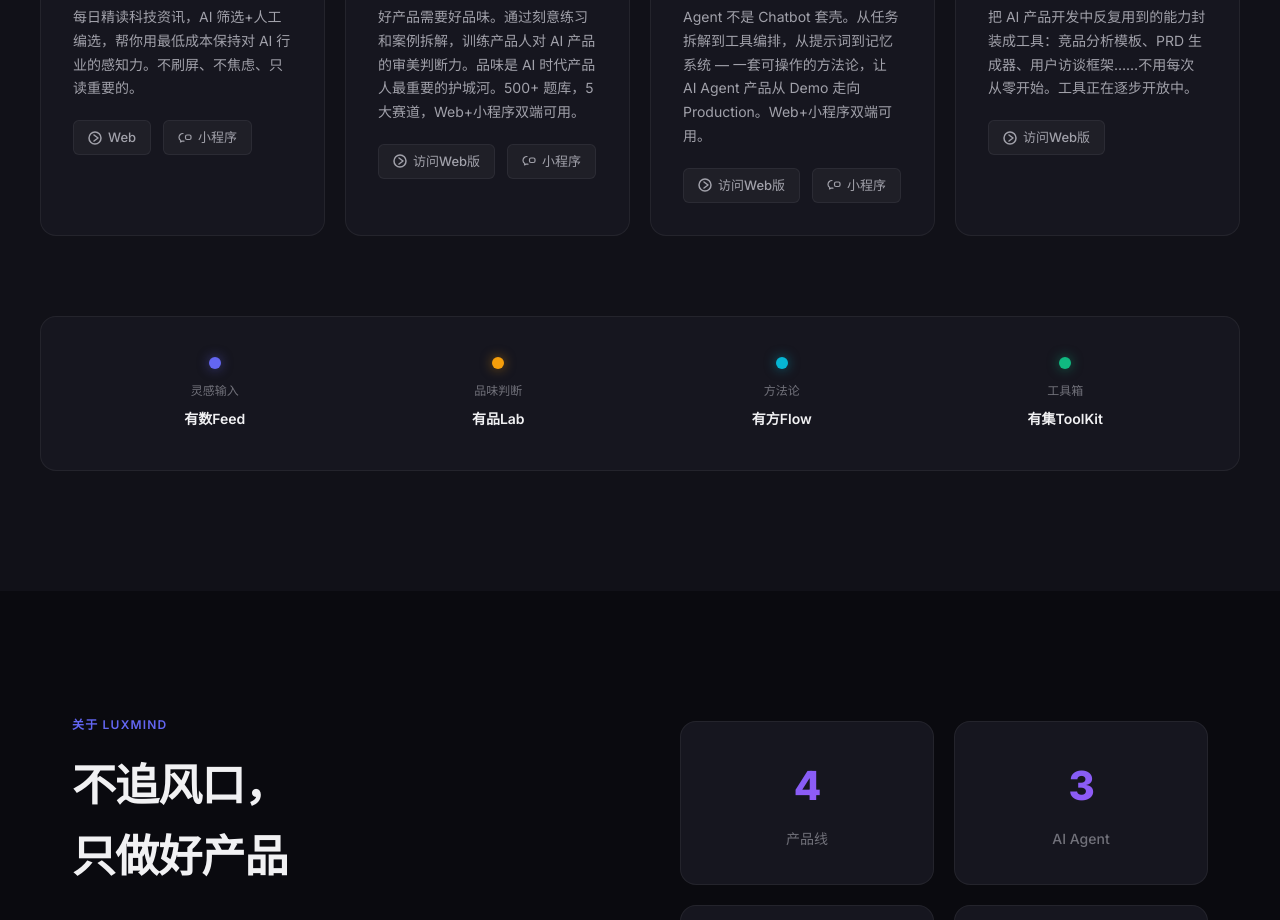
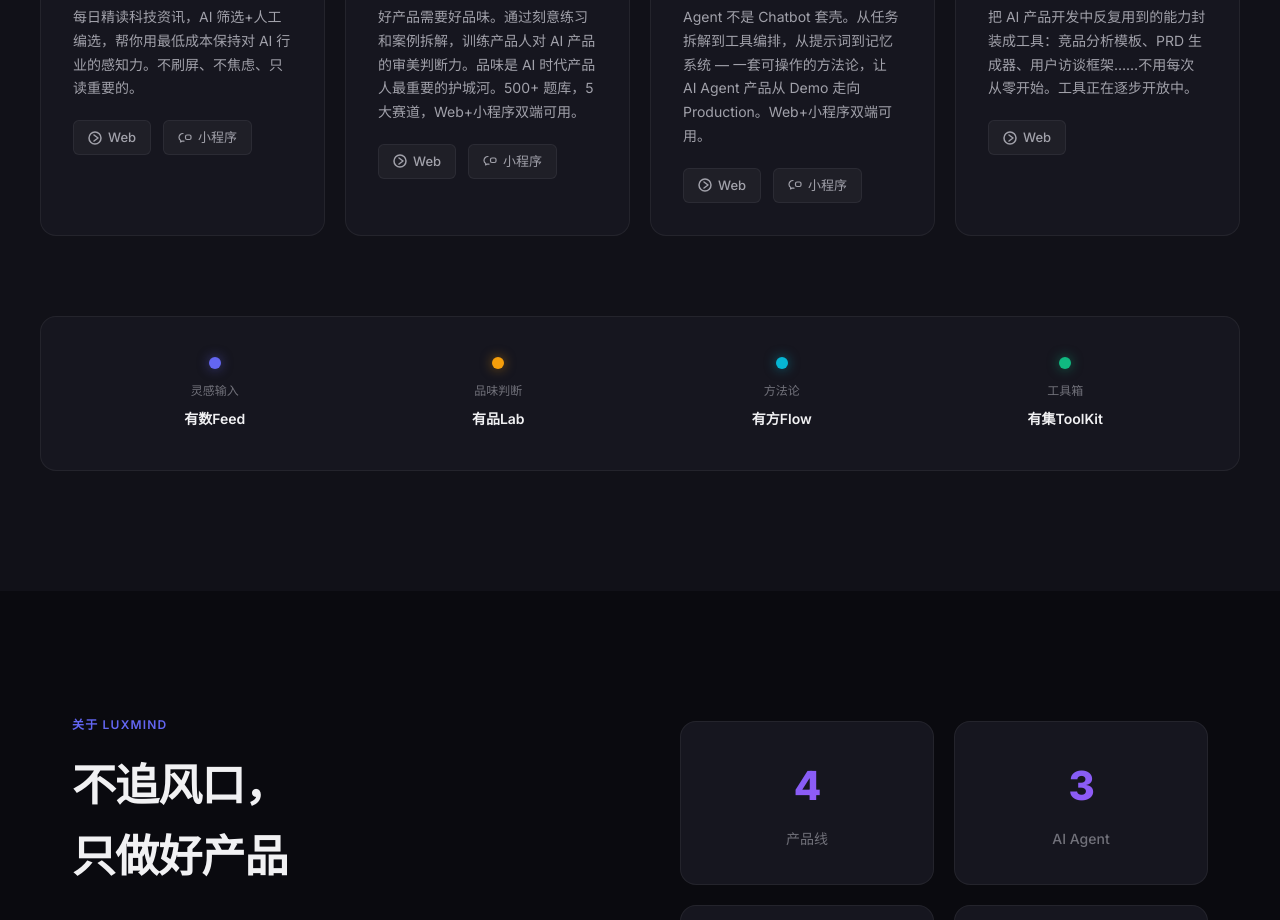
Before and after one commit to Lucian-Tang/luxmind-website, a plain HTML site: page index.html in a window 1280 px wide. Shown: the part 1360-2280 px from the top of the page. Drawn offline with Linux system fonts and the light colour scheme; no server answers.

Commit message:
fix: shorten product web button to 'Web'

```diff
--- a/index.html
+++ b/index.html
@@ -122,7 +122,7 @@
         <div class="product-links">
           <a href="https://luxmind.cn/youpinlab/" target="_blank" rel="noopener" class="product-link">
             <svg width="14" height="14" viewBox="0 0 14 14" fill="none"><circle cx="7" cy="7" r="6" stroke="currentColor" stroke-width="1.5"/><path d="M6 10l4-3-4-3" stroke="currentColor" stroke-width="1.5" stroke-linecap="round" stroke-linejoin="round"/></svg>
-            访问Web版
+            Web
           </a>
           <span class="product-link product-link--wechat">
             <svg width="14" height="14" viewBox="0 0 14 14" fill="none"><path d="M5 2.5C2.5 2.5 1 4.5 1 6.5c0 1.2.7 2.3 1.8 3L2.5 11l2-1c.5.1 1 .2 1.5.2" stroke="currentColor" stroke-width="1.2" stroke-linecap="round" stroke-linejoin="round"/><rect x="7.5" y="4" width="5.5" height="4.5" rx="1.5" stroke="currentColor" stroke-width="1.2"/></svg>
@@ -150,7 +150,7 @@
         <div class="product-links">
           <a href="https://luxmind.cn/youfang/" target="_blank" rel="noopener" class="product-link">
             <svg width="14" height="14" viewBox="0 0 14 14" fill="none"><circle cx="7" cy="7" r="6" stroke="currentColor" stroke-width="1.5"/><path d="M6 10l4-3-4-3" stroke="currentColor" stroke-width="1.5" stroke-linecap="round" stroke-linejoin="round"/></svg>
-            访问Web版
+            Web
           </a>
           <span class="product-link product-link--wechat">
             <svg width="14" height="14" viewBox="0 0 14 14" fill="none"><path d="M5 2.5C2.5 2.5 1 4.5 1 6.5c0 1.2.7 2.3 1.8 3L2.5 11l2-1c.5.1 1 .2 1.5.2" stroke="currentColor" stroke-width="1.2" stroke-linecap="round" stroke-linejoin="round"/><rect x="7.5" y="4" width="5.5" height="4.5" rx="1.5" stroke="currentColor" stroke-width="1.2"/></svg>
@@ -179,7 +179,7 @@
         <div class="product-links">
           <a href="https://luxmind.cn/youji/" target="_blank" rel="noopener" class="product-link">
             <svg width="14" height="14" viewBox="0 0 14 14" fill="none"><circle cx="7" cy="7" r="6" stroke="currentColor" stroke-width="1.5"/><path d="M6 10l4-3-4-3" stroke="currentColor" stroke-width="1.5" stroke-linecap="round" stroke-linejoin="round"/></svg>
-            访问Web版
+            Web
           </a>
         </div>
       </article>
```
